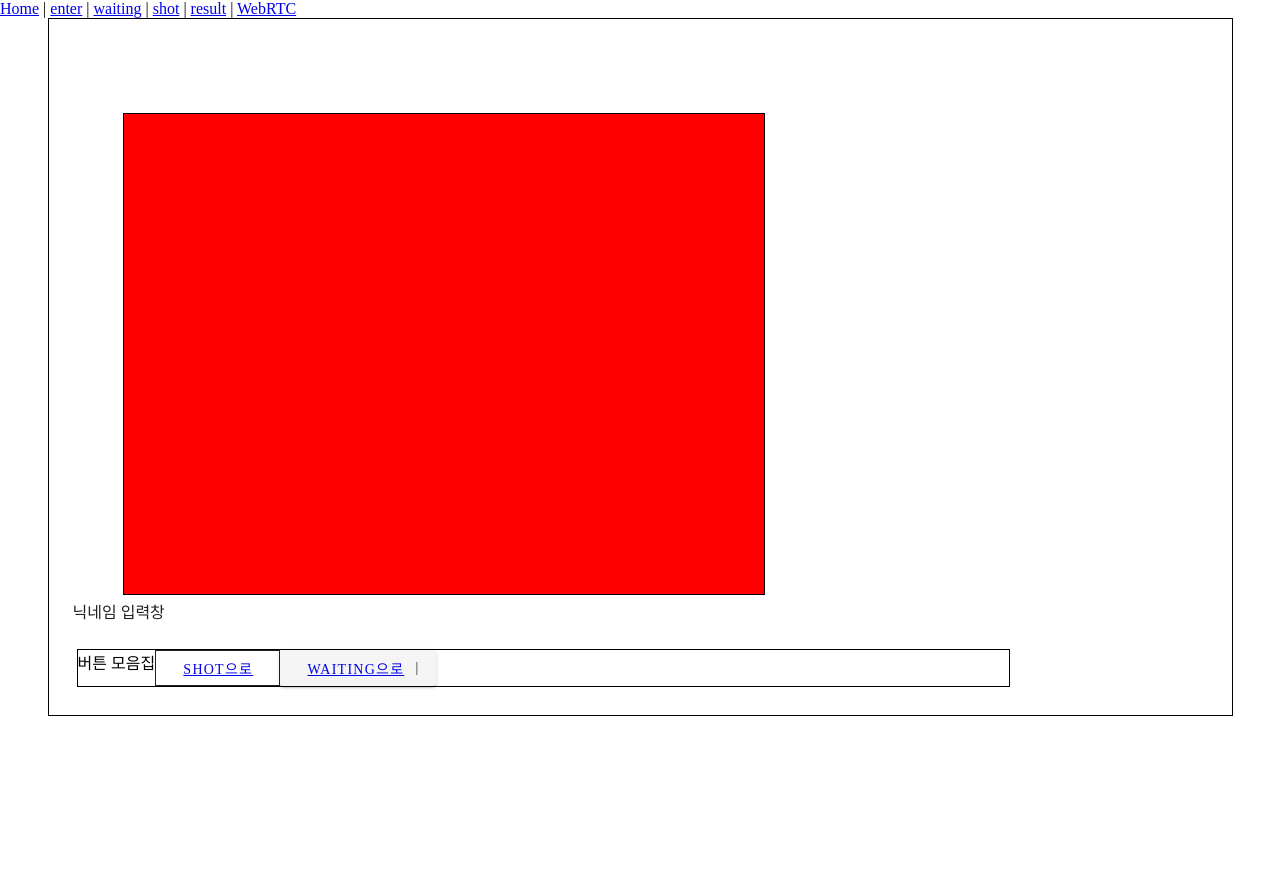
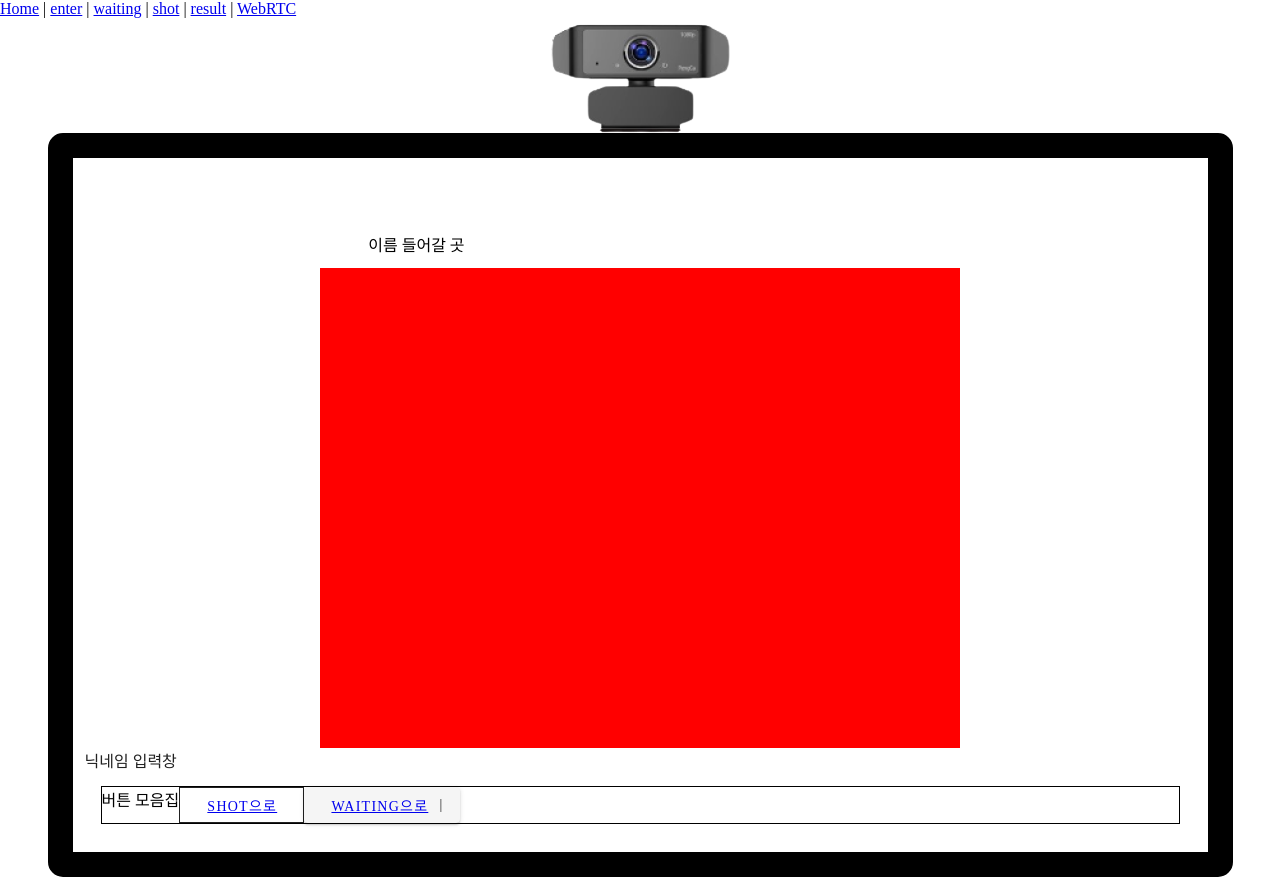
Before and after one commit to woozzangg/Moweb, a Vue app in the folder moweb_front/: page /enter in a window 1280 px wide. Before the commit the page ends 800 px from the top, so only its background shows below. Built offline with nearby package versions, Linux system fonts and the light colour scheme.

Commit message:
Fix : All

```diff
--- a/moweb_front/src/views/EnterView.vue
+++ b/moweb_front/src/views/EnterView.vue
@@ -1,9 +1,94 @@
 <template>
-  <v-container class="border-style1" d-flex justify-space-around>
-    <v-col cols="10">
+  <div style="margin: 10px 0px px 0px">
+    <img src="@/assets/webcam.png" alt="" />
+
+    <v-container class="border-style2" style="margin: 0px auto 0px auto">
+      <v-col style="margin: 50px 0px 0px 0px">
+        <v-row rows="1" no-gutters>
+          <v-col class="text-center" md="6" offset-md="3" style="margin: auto">
+            이름 들어갈 곳
+          </v-col>
+        </v-row>
+        <v-row rows="6">
+          <canvas
+            width="640"
+            height="480"
+            style="background-color: #ff0000; margin: 0px auto 0px auto"
+          ></canvas>
+        </v-row>
+        <v-row rows="1" class="centercss">
+          <v-input>닉네임 입력창</v-input>
+        </v-row>
+        <v-row
+          fluid
+          no-gutters
+          rows="2"
+          class="border-style1"
+          style="margin: 4px"
+        >
+          버튼 모음집
+          <v-btn elevation="10" outlined tile rounded>
+            <router-link to="/shot" style="margin: 10px">shot으로</router-link>
+
+            <router-view />
+          </v-btn>
+          <v-btn class="pink white--text">
+            <router-link to="/waiting" style="margin: 10px"
+              >waiting으로</router-link
+            >
+            |
+          </v-btn>
+        </v-row>
+      </v-col>
+    </v-container>
+  </div>
+  <!-- 대안22222222222222 -->
+  <!-- <v-container class="border-style1" d-flex justify-space-around>
+    <v-col style="margin: 50px 0px 0px 0px">
+      <v-row rows="1" no-gutters>
+        <v-col md="6" offset-md="3"> 이름 들어갈 곳 </v-col>
+      </v-row>
+      <v-row rows="6" justify="center">
+        <canvas
+          mx="auto"
+          class="border-style1"
+          width="640"
+          height="480"
+          style="background-color: #ff0000; margin: 20px 0px 0px 50px"
+        ></canvas>
+      </v-row>
+      <v-row rows="1" class="centercss">
+        <v-input>닉네임 입력창</v-input>
+      </v-row>
+      <v-row
+        fluid
+        no-gutters
+        rows="2"
+        class="border-style1"
+        style="margin: 4px"
+      >
+        버튼 모음집
+        <v-btn elevation="10" outlined tile rounded>
+          <router-link to="/shot" style="margin: 10px">shot으로</router-link>
+
+          <router-view />
+        </v-btn>
+        <v-btn class="pink white--text">
+          <router-link to="/waiting" style="margin: 10px"
+            >waiting으로</router-link
+          >
+          |
+        </v-btn>
+      </v-row>
+    </v-col>
+  </v-container> -->
+  <!-- 대안~~~~~~~~~~~~~~~~~~~~ -->
+  <!-- <v-container class="border-style1" d-flex justify-space-around>
     <div style="margin: 50px 0px 0px 0px">
+      <div class="mx-auto">이름 들어갈 곳</div>
       <div class="centercss">
         <canvas
+          mx="auto"
           class="border-style1"
           width="640"
           height="480"
@@ -23,9 +108,7 @@
         >
           버튼 모음집
           <v-btn elevation="10" outlined tile rounded>
-              <router-link to="/shot" style="margin: 10px"
-                >shot으로</router-link
-              >
+            <router-link to="/shot" style="margin: 10px">shot으로</router-link>
 
             <router-view />
           </v-btn>
@@ -38,8 +121,7 @@
         </v-row>
       </div>
     </div>
-    </v-col>
-  </v-container>
+  </v-container> -->
 </template>
 
 <script>
@@ -48,8 +130,20 @@ export default {
 };
 </script>
 
-<style scoped>
+<style>
 .centercss {
   float: center;
 }
+
+.border-style1 {
+  border: 1px solid rgb(0, 0, 0);
+}
+.border-style2 {
+  border: 25px solid rgb(0, 0, 0);
+  border-radius: 15px;
+}
+img {
+  display: block;
+  margin: 0px auto;
+}
 </style>
--- a/moweb_front/src/views/ResultView.vue
+++ b/moweb_front/src/views/ResultView.vue
@@ -160,9 +160,3 @@ export default {
   name: "ResultView",
 };
 </script>
-
-<style>
-.border-style1 {
-  border: 1px solid rgb(0, 0, 0);
-}
-</style>
--- a/moweb_front/src/views/WaitingView.vue
+++ b/moweb_front/src/views/WaitingView.vue
@@ -9,7 +9,7 @@
         fluid
         cols="8"
         class="border-style1"
-        style="margin: 10px 10px 0px 10px"
+        style="margin: 10px auto 0px auto"
       >
         <!-- //////////// 여기서 v-if나 v-show로  if else 걸어서 두기 -->
         <!-- ///////// 정상화면 row 9 , 2 -->
@@ -90,13 +90,13 @@
         <!-- 촬영화면 들어가는곳 -->
         <!-- # 배경선택 들어갔을때 화면 col 나눈 후 ㅇㅇ -->
 
-        <!-- <v-row>
+        <v-row>
           <v-col
             no-gutters
             fluid
             cols="8"
             class="border-style1"
-            style="margin: 20px 0px 0px 10px"
+            style="margin: 20px auto 0px auto"
           >
             <v-row
               no-gutters
@@ -109,7 +109,7 @@
                 class="border-style1"
                 width="640"
                 height="480"
-                style="background-color: #ff0000; margin: 20px 0px 0px 50px"
+                style="background-color: #619bed; margin: 20px 0px 0px 50px"
               ></canvas>
               <br />
 
@@ -145,24 +145,50 @@
             fluid
             cols="3"
             class="border-style1"
-            style="margin: 20px 0px 0px 35px"
+            style="margin: 20px auto 0px auto"
           >
-            배경 선택 할 carousel
-            <v-carousel v-model="model" vertical="true">
+            <!-- 카르셀 일탄 포기 - 스크롤 해봄 -->
+            <!-- <v-carousel
+              height="400px"
+              v-model="model"
+              vertical="true"
+              hide-delimiters
+            >
               <v-carousel-item v-for="(color, i) in colors" :key="color">
-                <v-sheet :color="color" height="50%" width="50%" tile>
-                  <v-col class="fill-height" align="center" justify="center">
+                <v-sheet :color="color" height="80%" width="50%">
+                  <v-col
+                    class="fill-height"
+                    align="center"
+                    justify="center"
+                    style="margin: auto"
+                  >
                     <div class="text-h2">Slide {{ i + 1 }}</div>
                   </v-col>
                 </v-sheet>
               </v-carousel-item>
-            </v-carousel>
+            </v-carousel> -->
+            <!-- 카드로 스크롤 형태 ㅇ -->
+            <v-card class="flex-grow-0" fluid style="margin: auto">
+              <v-virtual-scroll
+                :items="Array.from({ length: 100 }).map((_, index) => index)"
+                :item-height="70"
+                height="600px"
+              >
+                <template v-slot="{ item }">
+                  <v-list-item>
+                    <v-list-item-content>
+                      <v-list-item-title>Item {{ item }}</v-list-item-title>
+                    </v-list-item-content>
+                  </v-list-item>
+                </template>
+              </v-virtual-scroll>
+            </v-card>
           </v-col>
-        </v-row> -->
+        </v-row>
 
         <!-- # 결과화면 들어가는곳  -->
 
-        <v-row
+        <!-- <v-row
           no-gutters
           rows="9"
           fluid
@@ -170,7 +196,7 @@
           style="margin: 5px"
         >
           <v-container
-            class="border-style1"
+            class="border-style1; aaaaaa"
             style="margin: 50px 100px 50px 100px"
           >
             <canvas
@@ -220,7 +246,7 @@
             >
             |
           </v-btn>
-        </v-row>
+        </v-row> -->
         <!-- <br /> -->
       </v-col>
       <!-- <v-spacer></v-spacer> -->
@@ -230,7 +256,7 @@
         no-gutters
         cols="3"
         class="border-style1"
-        style="margin: 10px 10px 0px 10px"
+        style="margin: 10px auto 0px auto"
       >
         <!-- 참여 멤버 -->
         <v-row no-gutters fluid rows="4" class="border-style1">
@@ -258,9 +284,18 @@
 export default {
   name: "WaitingView",
 
+  // data: () => ({
+  //   model: 0,
+  //   colors: ["primary", "secondary", "yellow darken-2", "red", "orange"],
+  // }),
   data: () => ({
-    model: 0,
-    colors: ["primary", "secondary", "yellow darken-2", "red", "orange"],
+    scrollInvoked: 0,
   }),
+
+  methods: {
+    onScroll() {
+      this.scrollInvoked++;
+    },
+  },
 };
 </script>
```
Also changed, not shown: moweb_front/src/assets/webcam.png (added). Lines whose indentation alone changed are shown as unchanged.
